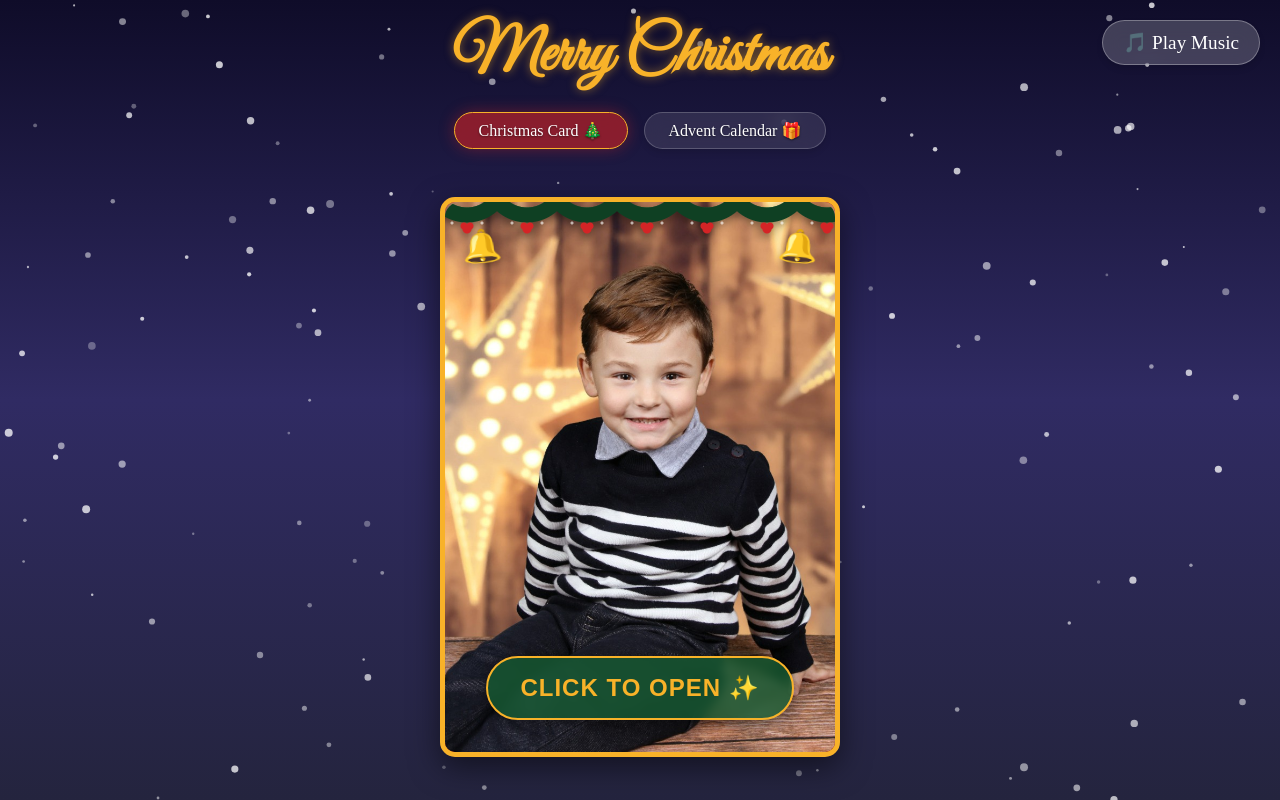
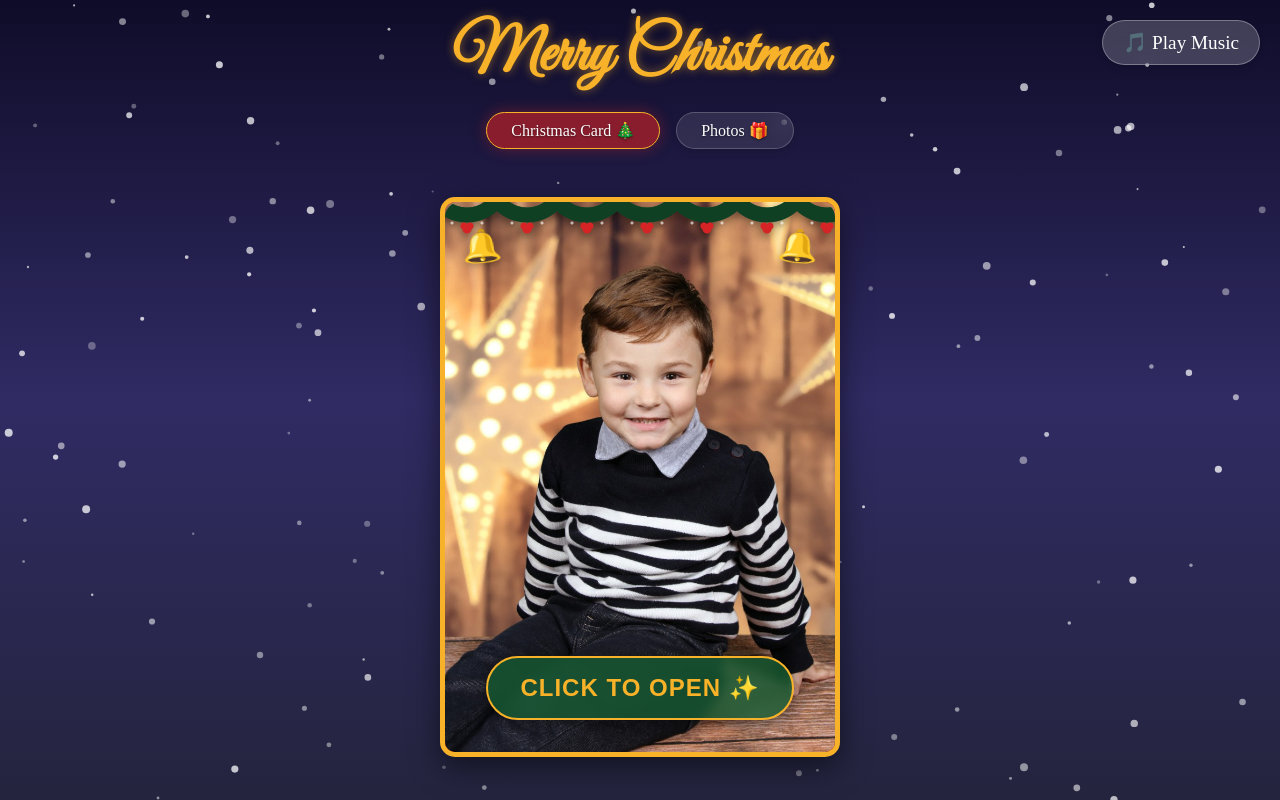
Before and after one commit to mvicenzino/vicenzino-xmas, a React (Vite) app: page / in a window 1280 px wide. Built offline with nearby package versions, Linux system fonts and the light colour scheme; a web font is replaced by a local one.

Commit message:
Change navigation label to Photos

```diff
--- a/src/App.jsx
+++ b/src/App.jsx
@@ -411,7 +411,7 @@ const App = () => {
                     className={`nav-pill ${currentView === 'advent' ? 'active' : ''}`}
                     onClick={() => setCurrentView('advent')}
                 >
-                    Advent Calendar 🎁
+                    Photos 🎁
                 </button>
             </nav>
 
```
